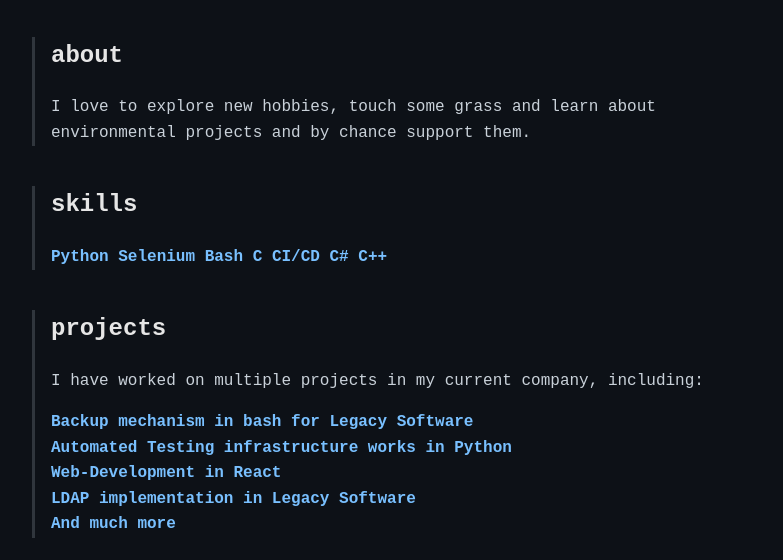
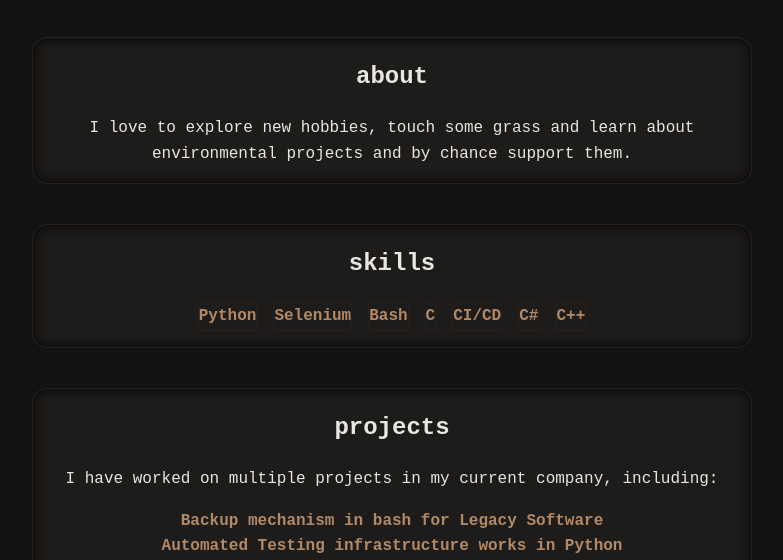
Before and after one commit to Magivist/magivist.github.io, a plain HTML site: page index.html in a window 1280 px wide. Shown: the part 198-758 px from the top of the page, without its empty margins (248-1031 px from the left). Drawn offline with Linux system fonts and the light colour scheme; a web font is replaced by a local one.

Commit message:
refactor: Changed colors to variables

```diff
--- a/style.css
+++ b/style.css
@@ -10,10 +10,26 @@
   font-weight: 700;
 }
 
+:root {
+  --background-color: #121212;
+  --surface-color:    #1E1C1A;
+  --object-color:     #C9A77B;
+  --name-color:       #B28967;
+  --font-color:       #E8E6E3;
+  --quote-color:      #8b949e;
+  --link-color:       #86A38E;
+  --command-color:    #2A2A28;
+  --border-color:     #25201E;
+  --box-shadow-color: rgba(0,0,0,0.6);
+  --accent-1:         #A67C50;
+  --accent-2:         #6F8B78;
+  --danger:           #D9746B;
+}
+
 body {
   padding: 0;
-  background-color: #0d1117;
-  color: #c9d1d9;
+  background-color: var(--background-color);
+  color: var(--font-color);
   font-family: 'FiraCode Nerd Font', monospace;
   line-height: 1.6;
 }
@@ -35,14 +51,9 @@ section {
   margin-bottom: 2.5rem;
 }
 
-hr {
-  border-top: #30363d;
-  margin-right: 1rem;
-}
-
 h1,
 h2 {
-  color: #e6e6e6;
+  color: var(--font-color);
 }
 
 tr {
@@ -53,19 +64,30 @@ th {
   padding-right: 20px;
 }
 
-.about,
-.project,
-.contact {
-  border-left: 3px solid #30363d;
-  padding-left: 1rem;
+img {
+  color: var(--name-color);
+
+  width: 2rem;
+  height: 2rem;
+
+  padding: 0.5rem;
+}
+
+section {
+  background-color: var(--surface-color);
+  border: 1px solid var(--border-color);
+  border-radius: 15px;
+  box-shadow: inset 0px 0px 10px 3px var(--box-shadow-color);
+
+  text-align: center;
 }
 
 .name {
-  color: #d2a8ff;
+  color: var(--name-color);
 }
 
 .subtitle {
-  color: #8b949e;
+  color: var(--quote-color);
   font-style: italic;
 }
 
@@ -76,27 +98,23 @@ th {
 }
 
 .project-name {
-  color: #79c0ff;
+  color: var(--name-color);
   font-weight: bold;
 }
 
-.echo::before,
-.cat::before {
-  margin-right: 0.5rem;
-  color: #ffa657;
-}
+.links {
+  display: flex;
+  justify-content: center;
+  gap: 1rem;
 
-.echo::before {
-  content: "echo";
-}
-
-.cat::before {
-  content: "cat";
+  margin-bottom: 1rem;
 }
 
 a {
-  color: #58a6ff;
+  color: var(--link-color);
   text-decoration: none;
+
+  border: 1px solid var(--border-color);
 }
 
 a:hover {
@@ -107,7 +125,7 @@ footer {
   padding-top: .5rem;
   text-align: center;
   font-size: 0.9rem;
-  color: #8b949e;
+  color: var(--quote-color);
 }
 
 /* Scrollbar */
@@ -116,17 +134,17 @@ footer {
 }
 
 ::-webkit-scrollbar-track {
-  background: #0d1117;
+  background: var(--quote-color);
 }
 
 ::-webkit-scrollbar-thumb {
-  background-color: #30363d;
+  background-color: var(--accent-2);
   border-radius: 5px;
-  border: 2px solid #0d1117;
+  border: 2px solid var(--border-color);
 }
 
 ::-webkit-scrollbar-thumb:hover {
-  background-color: #58a6ff;
+  background-color: var(--accent-1);
 }
 
 * {
```
